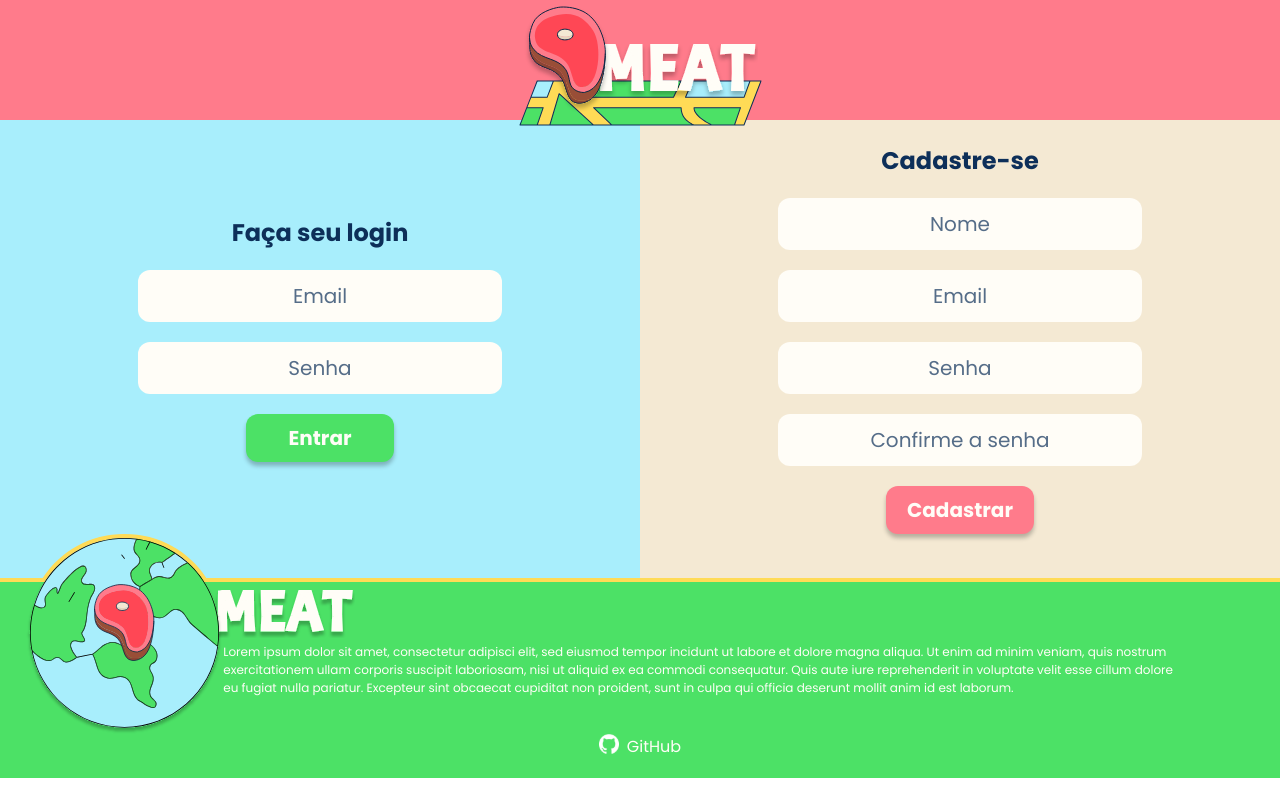
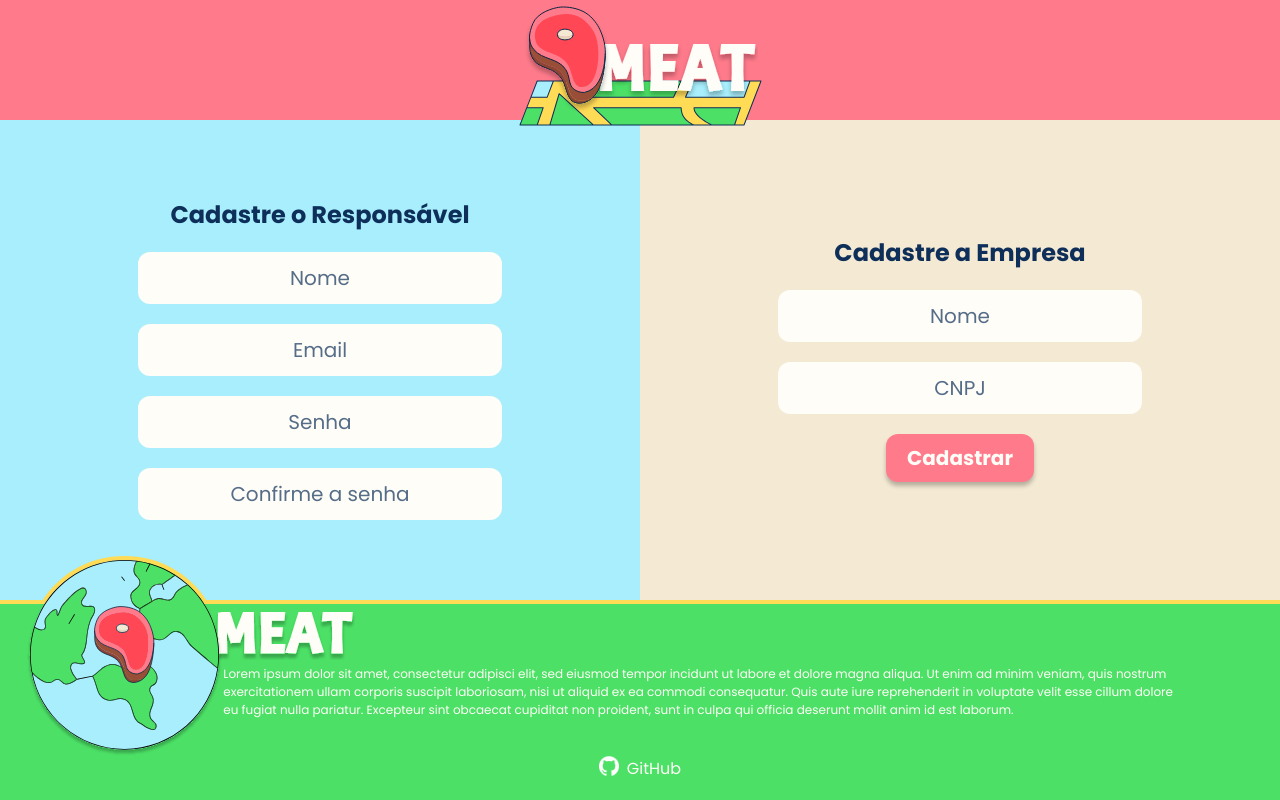
Before and after one commit to RiadOliveira/Meat-Frontend, a React (Vite) app: page / in a window 1280 px wide. Both pictures are taken after a click on the button "Cadastre-se". Built offline with nearby package versions, Linux system fonts and the light colour scheme.

Commit message:
SingUpPage: Adjustment

```diff
--- a/src/components/Input/styles.ts
+++ b/src/components/Input/styles.ts
@@ -22,7 +22,7 @@ export const Input = styled.input`
     color: rgba(13, 47, 89, 0.7);
   }
 
-  @media (max-width: 800px) {
+  @media (max-width: 840px) {
     width: 80%;
     height: 40px;
 
--- a/src/pages/HomePage/styles.ts
+++ b/src/pages/HomePage/styles.ts
@@ -45,7 +45,7 @@ export const Section = styled.section<SectionProps>`
   #sign-up {
     margin-top: -20px;
     background-color: transparent;
-    color: ${palette.greenLow};
+    color: ${palette.greenHigh};
     box-shadow: 0px 0px 0px;
     font-size: 18px;
   }
--- a/src/pages/SignUpPage/index.tsx
+++ b/src/pages/SignUpPage/index.tsx
@@ -9,21 +9,19 @@ export const SignUpPage: React.FC = () => {
     <Container>
       <main>
         <Section backgroundColor={palette.blueLow}>
-          <h2>Faça seu login</h2>
-
-          <Input placeholder="Email"></Input>
-          <Input type="password" placeholder="Senha"></Input>
-          <Button type="submit">Entrar</Button>
-        </Section>
-
-        <Section id="sign-up" backgroundColor={palette.background}>
-          <h2>Cadastre-se</h2>
+          <h2>Cadastre o Responsável</h2>
 
           <Input placeholder="Nome"></Input>
           <Input placeholder="Email"></Input>
           <Input type="password" placeholder="Senha"></Input>
           <Input type="password" placeholder="Confirme a senha"></Input>
+        </Section>
 
+        <Section id="company" backgroundColor={palette.background}>
+          <h2>Cadastre a Empresa</h2>
+
+          <Input placeholder="Nome"></Input>
+          <Input placeholder="CNPJ"></Input>
           <Button
             type="button"
             backgroundColor={palette.pinkLow}
--- a/src/pages/SignUpPage/styles.ts
+++ b/src/pages/SignUpPage/styles.ts
@@ -20,7 +20,9 @@ export const Container = styled.div`
 
 export const Section = styled.section<SectionProps>`
   width: 50%;
-  height: 57.2vh;
+  height: calc(60vh - 16px);
+  max-height: 60vh;
+  padding-top: 16px;
 
   background: ${({ backgroundColor }) => backgroundColor};
 
@@ -37,14 +39,22 @@ export const Section = styled.section<SectionProps>`
     font-size: 24px;
     max-width: 75%;
     margin-top: -20px;
+
+    @media (max-width: 840px) {
+      font-size: 20px;
+    }
   }
 
   @media (max-width: 600px) {
     width: 100%;
     height: 340px;
 
-    &[id='sign-up'] {
-      height: 540px;
+    padding-top: 25px;
+    padding-bottom: 20px;
+
+    &[id='company'] {
+      height: 300px;
+      padding-top: 20px;
     }
   }
 `;
```
